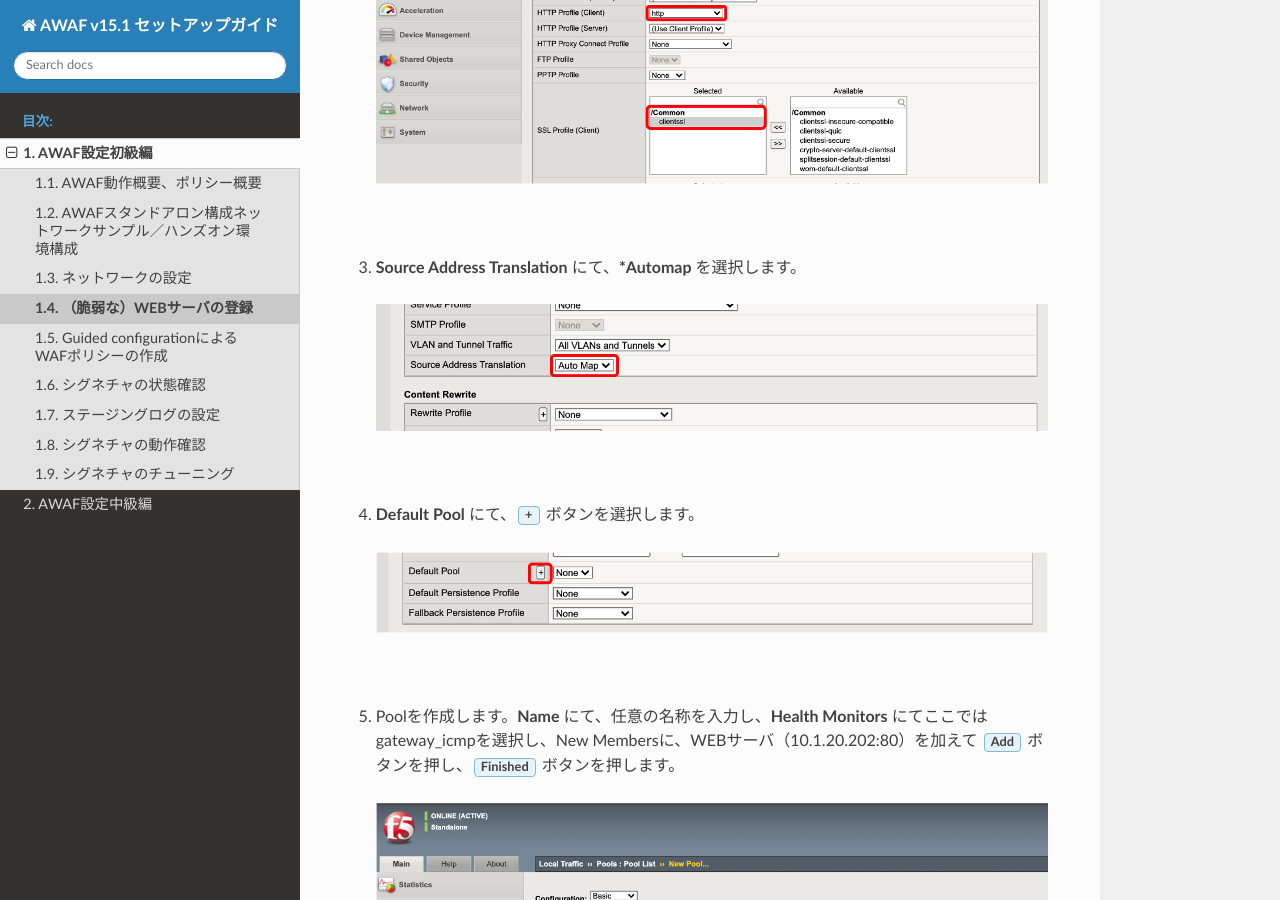
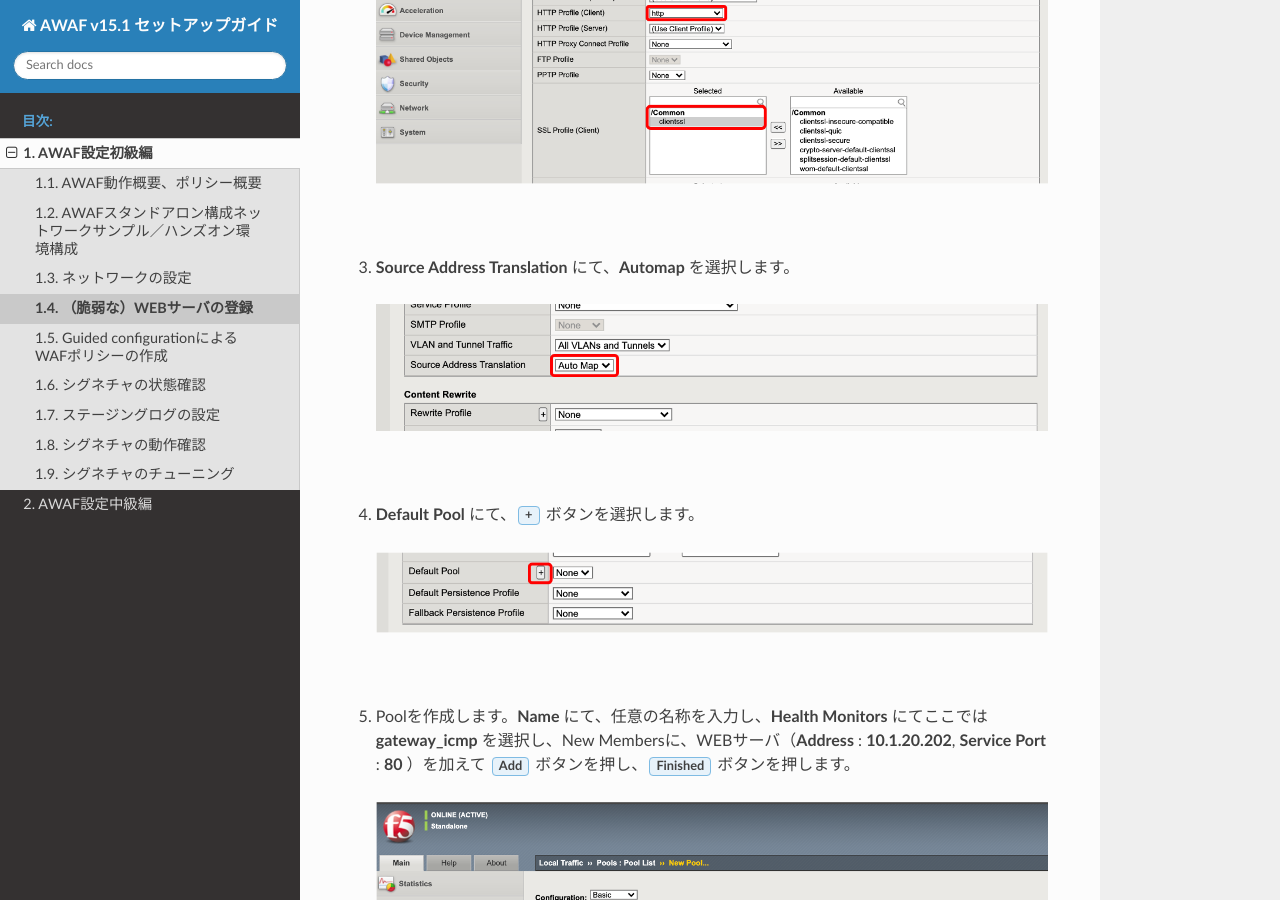
Before and after one commit to BeF5/f5j-easy-setup-waf-17, a Sphinx documentation site: the page built from docs/content1/module04/module04.rst, in a window 1280 px wide and 900 px high, scrolled down 929 px. Built offline with Sphinx 7.4.7 and the Read the Docs theme 2.0.0, drawn with Linux system fonts in a browser that asks for light colours; some of the changed text lies outside the part shown.

Commit message:
no message

```diff
--- a/docs/content1/module01/module01.rst
+++ b/docs/content1/module01/module01.rst
@@ -7,5 +7,5 @@ Advanced WAF（略してAWAF）は、スタンドアローン構成、BIG-IP LTM
 
 
 .. figure:: images/mod1-1.png
-   :scale: 100%
+   :scale: 60%
    :align: center
--- a/docs/content1/module02/module02.rst
+++ b/docs/content1/module02/module02.rst
@@ -7,5 +7,5 @@ AWAFスタンドアロン構成ネットワークサンプル／ハンズオン
 #. 本ガイドにおける構成イメージ
 
    .. figure:: images/mod2-1.png
-   :scale: 60%
-   :align: center
+      :scale: 100%
+      :align: center
--- a/docs/content1/module03/module03.rst
+++ b/docs/content1/module03/module03.rst
@@ -11,5 +11,5 @@
    |
 #. ルーティングの設定をします。
 
-   .. image:: images/mod3-2.png
+   .. image:: images/mod3-3.png
    |
--- a/docs/content1/module04/module04.rst
+++ b/docs/content1/module04/module04.rst
@@ -5,11 +5,11 @@
 
    .. image:: images/mod4-1.png
    |
-#. **Name** に任意の名称を記述し、**Destination Address/Mask** に10.1.10.180、**Service Port**　に80を設定し、**HTTP Profile (Client)** にて **HTTP** を選択、**SSL Pofile(Client)** にて **clientssl** を選択します。
+#. **Name** に任意の名称を記述し、**Destination Address/Mask** に **10.1.10.180**、**Service Port**　に **80** を設定し、**HTTP Profile (Client)** にて **HTTP** を選択、**SSL Pofile(Client)** にて **clientssl** を選択します。
 
    .. image:: images/mod4-2.png
    |
-#. **Source Address Translation** にて、***Automap** を選択します。
+#. **Source Address Translation** にて、**Automap** を選択します。
 
    .. image:: images/mod4-3.png
    |
@@ -17,7 +17,7 @@
 
    .. image:: images/mod4-4.png
    |
-#. Poolを作成します。**Name** にて、任意の名称を入力し、**Health Monitors** にてここではgateway_icmpを選択し、New Membersに、WEBサーバ（10.1.20.202:80）を加えて :guilabel:`Add` ボタンを押し、:guilabel:`Finished` ボタンを押します。
+#. Poolを作成します。**Name** にて、任意の名称を入力し、**Health Monitors** にてここでは **gateway_icmp** を選択し、New Membersに、WEBサーバ（**Address** : **10.1.20.202**, **Service Port** : **80** ）を加えて :guilabel:`Add` ボタンを押し、:guilabel:`Finished` ボタンを押します。
 
    .. image:: images/mod4-5.png
    |
```
